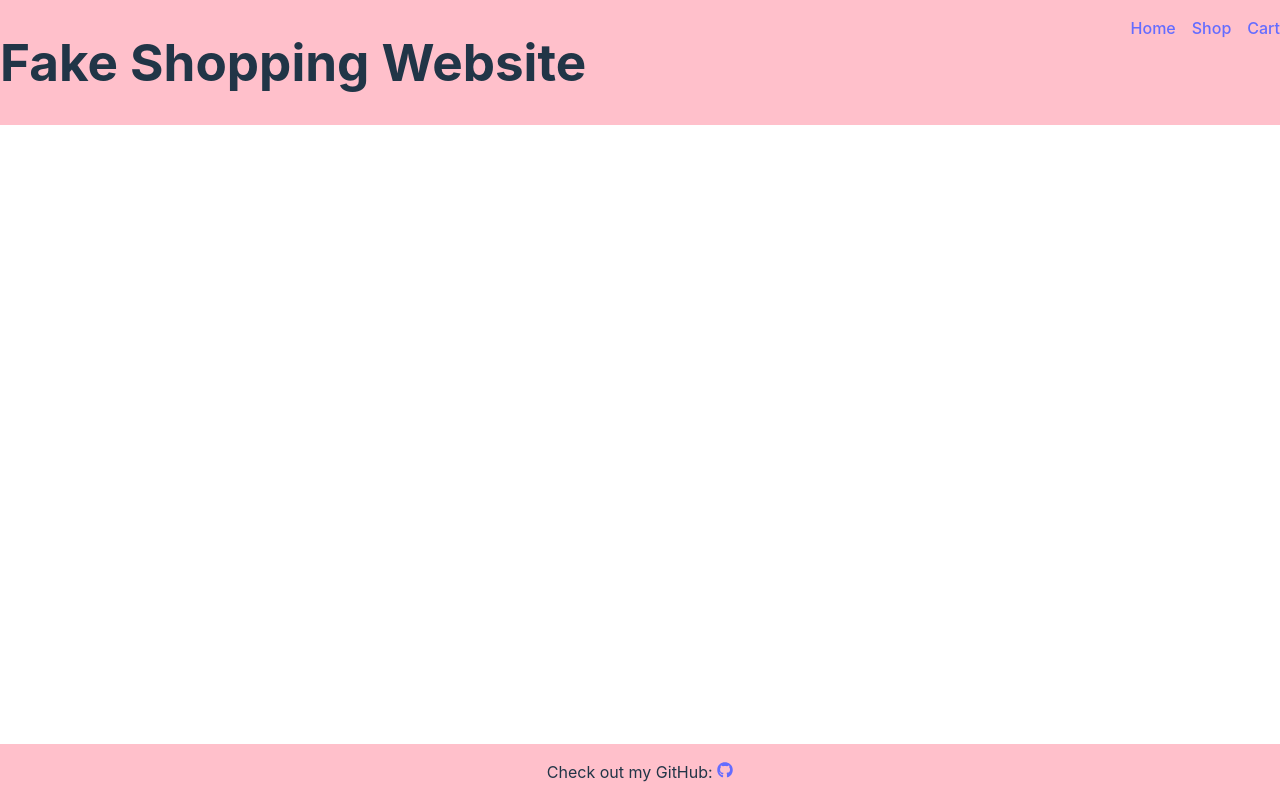
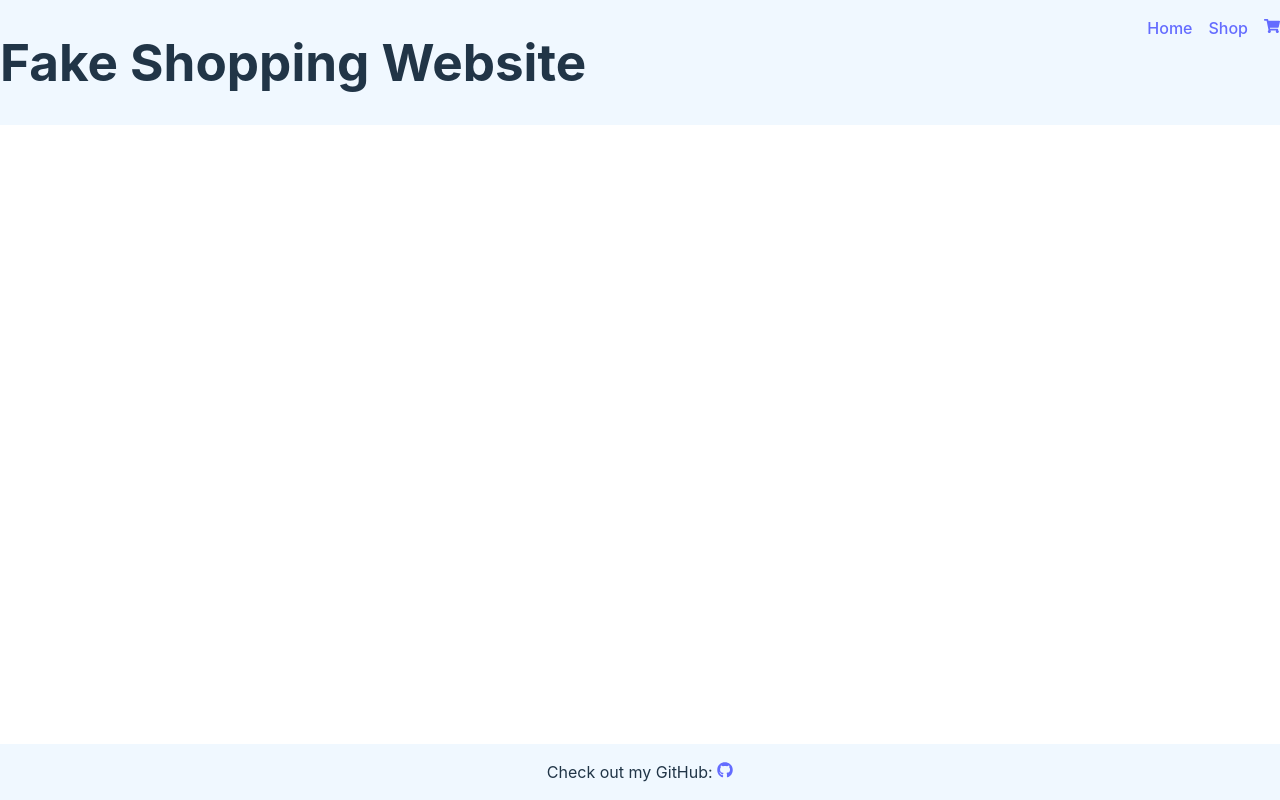
Before and after one commit to Mahyar-98/odin-shoppingCart, a React (Vite) app: page /1 in a window 1280 px wide. Built offline with nearby package versions, Linux system fonts and the light colour scheme.

Commit message:
Set up dynamix routing with the name param

```diff
--- a/src/Router.jsx
+++ b/src/Router.jsx
@@ -1,27 +1,13 @@
 import { createBrowserRouter, RouterProvider } from "react-router-dom";
 import AppLayout from "./components/AppLayout";
-import Home from "./components/Home";
-import Shop from "./components/Shop";
-import Cart from "./components/Cart";
-import Thanks from "./components/Thanks";
 import ErrorPage from "./components/ErrorPage";
 
 const Router = () => {
   const router = createBrowserRouter([
     {
-      path: "/",
+      path: "/:name",
       element: <AppLayout />,
-      errorElement: (
-        <AppLayout>
-          <ErrorPage />
-        </AppLayout>
-      ),
-      children: [
-        { index: true, element: <Home /> },
-        { path: "shop", element: <Shop /> },
-        { path: "cart", element: <Cart /> },
-        { path: "thanks", element: <Thanks /> },
-      ],
+      errorElement: <ErrorPage />,
     },
   ]);
 
--- a/src/components/AppLayout.jsx
+++ b/src/components/AppLayout.jsx
@@ -1,17 +1,47 @@
-import '../styles/AppLayout.css'
-import PropTypes from 'prop-types'
-import { Link } from "react-router-dom";
-import { FaGithub } from "react-icons/fa";
+import "../styles/AppLayout.css";
+import { Link, useParams } from "react-router-dom";
+import { FaGithub, FaShoppingCart } from "react-icons/fa";
+import Home from "./Home";
+import Shop from "./Shop";
+import Cart from "./Cart";
+import Thanks from "./Thanks";
 
-const AppLayout = ({ content }) => {
+const AppLayout = () => {
+  const { name } = useParams();
+  let content;
+  switch (name) {
+    case "home":
+      content = <Home />;
+      break;
+    case "shop":
+      content = <Shop />;
+      break;
+    case "cart":
+      content = <Cart />;
+      break;
+    case "thanks":
+      content = <Thanks />;
+      break;
+    default:
+      content = <Home />;
+  }
+
   return (
     <div className="layout">
       <header>
         <h1>Fake Shopping Website</h1>
         <ul>
-          <Link to="home">Home</Link>
-          <Link to="shop">Shop</Link>
-          <Link to="cart">Cart</Link>
+          <li>
+            <Link to="/home">Home</Link>
+          </li>
+          <li>
+            <Link to="/shop">Shop</Link>
+          </li>
+          <li>
+            <Link to="/cart">
+              <FaShoppingCart />
+            </Link>
+          </li>
         </ul>
       </header>
       <main> {content} </main>
@@ -27,8 +57,4 @@ const AppLayout = ({ content }) => {
   );
 };
 
-AppLayout.propTypes = {
-    content: PropTypes.node.isRequired
-}
-
 export default AppLayout;
--- a/src/styles/AppLayout.css
+++ b/src/styles/AppLayout.css
@@ -9,15 +9,16 @@
 header {
   display: flex;
   justify-content: space-between;
-    background-color: pink;
+  background-color: aliceblue;
 }
 
 header ul {
   display: flex;
   gap: 1rem;
+  list-style: none;
 }
 
 footer {
   text-align: center;
-    background-color: pink;
+  background-color: aliceblue;
 }
```
Lines whose indentation alone changed are shown as unchanged.
